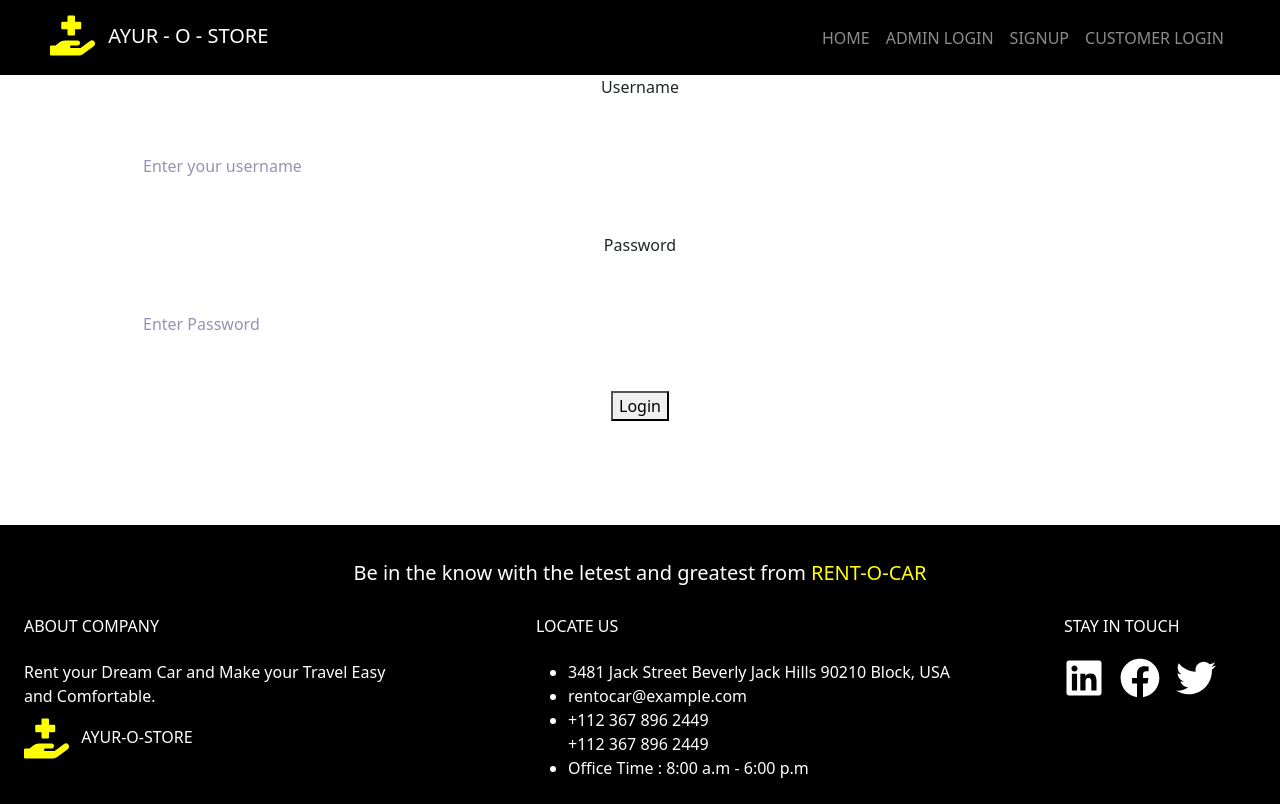
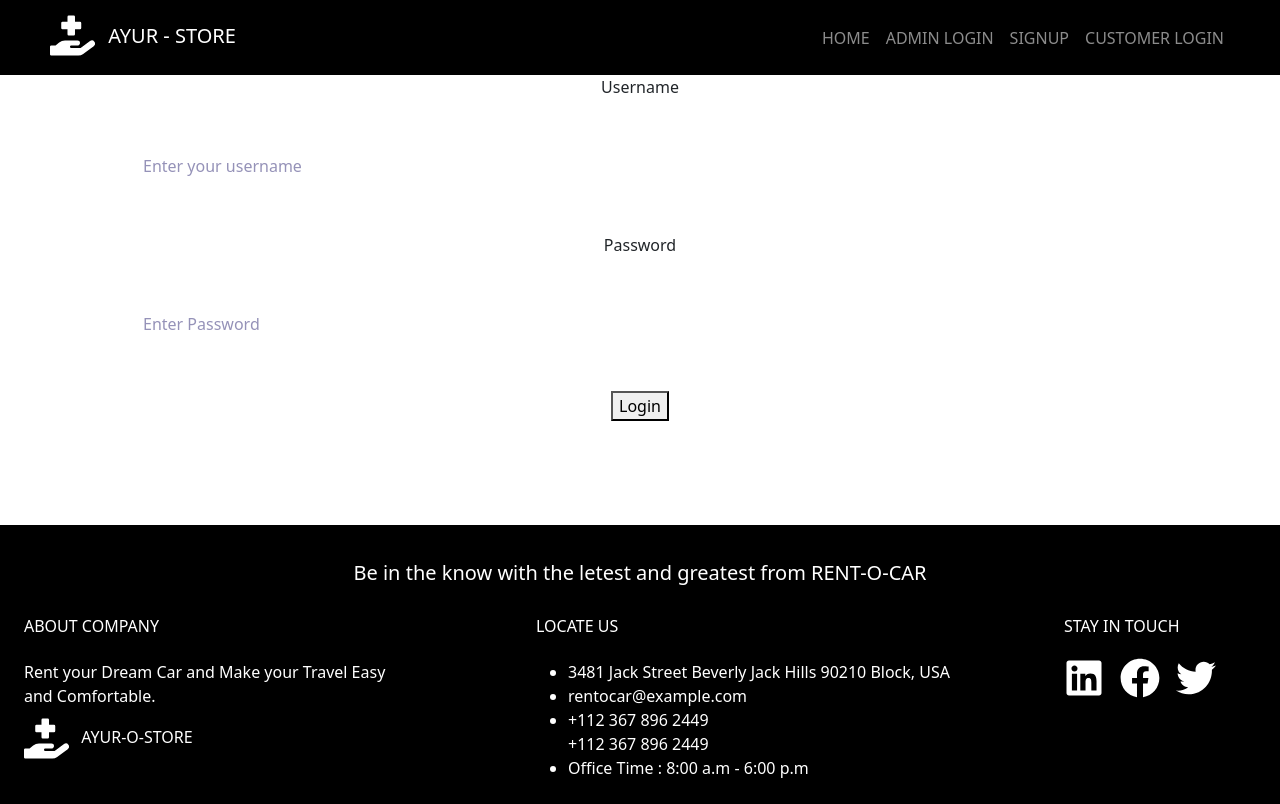
Before and after one commit to AnandJoshi901/Ayurveda-App, a React (Create React App) app in the folder OAA_Practice/oaa/: page /Admin-Login in a window 1280 px wide. Built offline with nearby package versions, Linux system fonts and the light colour scheme.

Commit message:
few cahnges in footer and header

```diff
--- a/OAA_Practice/oaa/src/Components/Registration/HomeNavBar.js
+++ b/OAA_Practice/oaa/src/Components/Registration/HomeNavBar.js
@@ -10,7 +10,7 @@ export function HomeNavBar() {
   return (
     <Navbar bg="black" expand="sm" variant="dark" sticky="top">
       <Navbar.Brand as={Link} to="/" className="custom items-align-center">
-        <FaHandHoldingMedical className="logo-color me-2 mb-1" style={{fontSize: 45}} /> AYUR - O - STORE
+        <FaHandHoldingMedical className="logo-color me-2 mb-1" style={{fontSize: 45}} /> AYUR - STORE
       </Navbar.Brand>
       <Navbar.Toggle aria-controls="basic-navbar-nav" />
       <Navbar.Collapse id="basic-navbar-nav" style={{textAlign: "center"}}>
--- a/OAA_Practice/oaa/src/Components/Registration/RegNavBar.css
+++ b/OAA_Practice/oaa/src/Components/Registration/RegNavBar.css
@@ -7,7 +7,7 @@
 }
 
 .logo-color{
-    color: yellow!important;
+    color: white!important;
 }
 
 
```
